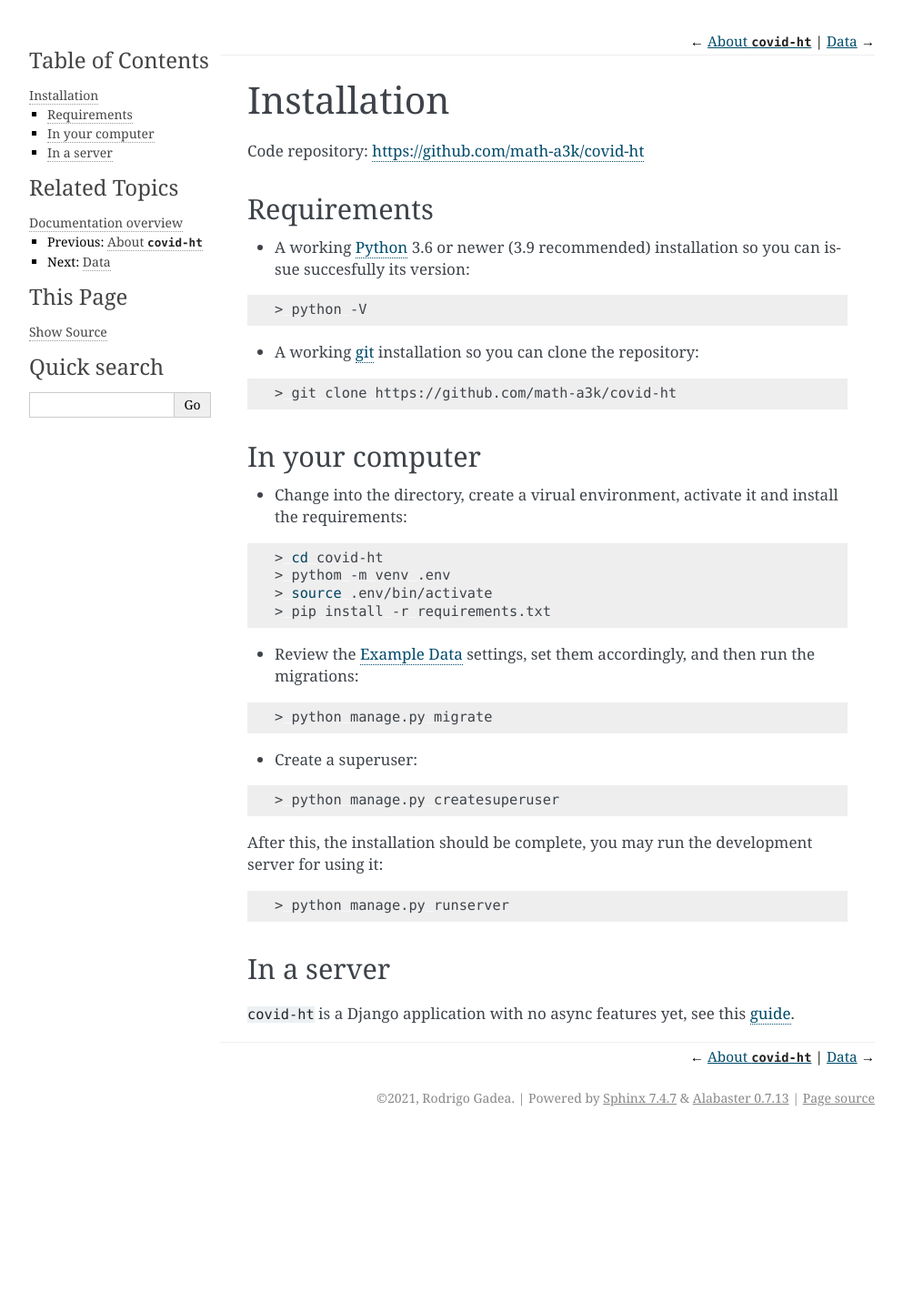
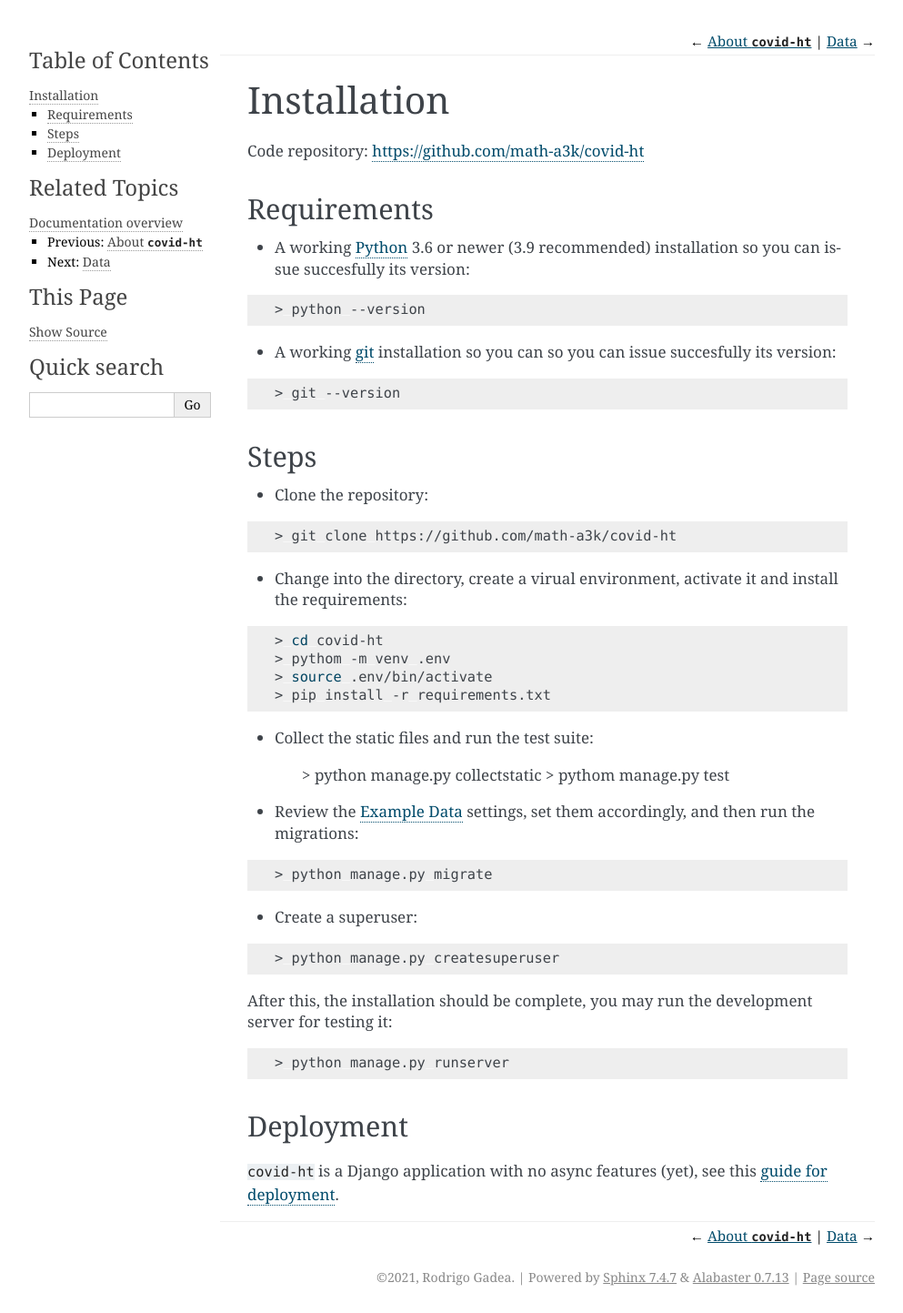
Before and after one commit to math-a3k/covid-ht, a Sphinx documentation site: the page built from docs/installation.rst, in a window 1280 px wide. Shown: the whole page at 91% size, without its empty margins (148-1141 px from the left). Built offline with Sphinx 7.4.7, drawn with Linux system fonts in a browser that asks for light colours; before the commit the page ends 1246 px from its top, so only the background shows below that.

Commit message:
Documentation Update (Installation)

```diff
--- a/docs/installation.rst
+++ b/docs/installation.rst
@@ -13,17 +13,22 @@ Requirements
 
 .. code-block:: shell
 
-    > python -V
+    > python --version
 
-* A working `git`_ installation so you can clone the repository:
+* A working `git`_ installation so you can so you can issue succesfully its version:
+
+.. code-block:: shell
+
+    > git --version
+
+Steps
+=====
+
+* Clone the repository:
 
 .. code-block:: shell
 
     > git clone https://github.com/math-a3k/covid-ht
-
-
-In your computer
-================
 
 * Change into the directory, create a virual environment, activate it and install the requirements:
 
@@ -33,6 +38,11 @@ In your computer
     > pythom -m venv .env
     > source .env/bin/activate
     > pip install -r requirements.txt
+
+* Collect the static files and run the test suite:
+
+    > python manage.py collectstatic
+    > pythom manage.py test
 
 * Review the :ref:`example_data` settings, set them accordingly, and then run the migrations:
 
@@ -46,16 +56,16 @@ In your computer
 
     > python manage.py createsuperuser
 
-After this, the installation should be complete, you may run the development server for using it:
+After this, the installation should be complete, you may run the development server for testing it:
 
 .. code-block:: shell
 
     > python manage.py runserver
 
-In a server
-===========
+Deployment
+==========
 
-``covid-ht`` is a Django application with no async features yet, see this `guide <https://docs.djangoproject.com/en/3.2/howto/deployment/>`_.
+``covid-ht`` is a Django application with no async features (yet), see this `guide for deployment <https://docs.djangoproject.com/en/3.2/howto/deployment/>`_.
 
 .. _Python: https://www.python.org/
 .. _git: https://git-scm.com/
```
